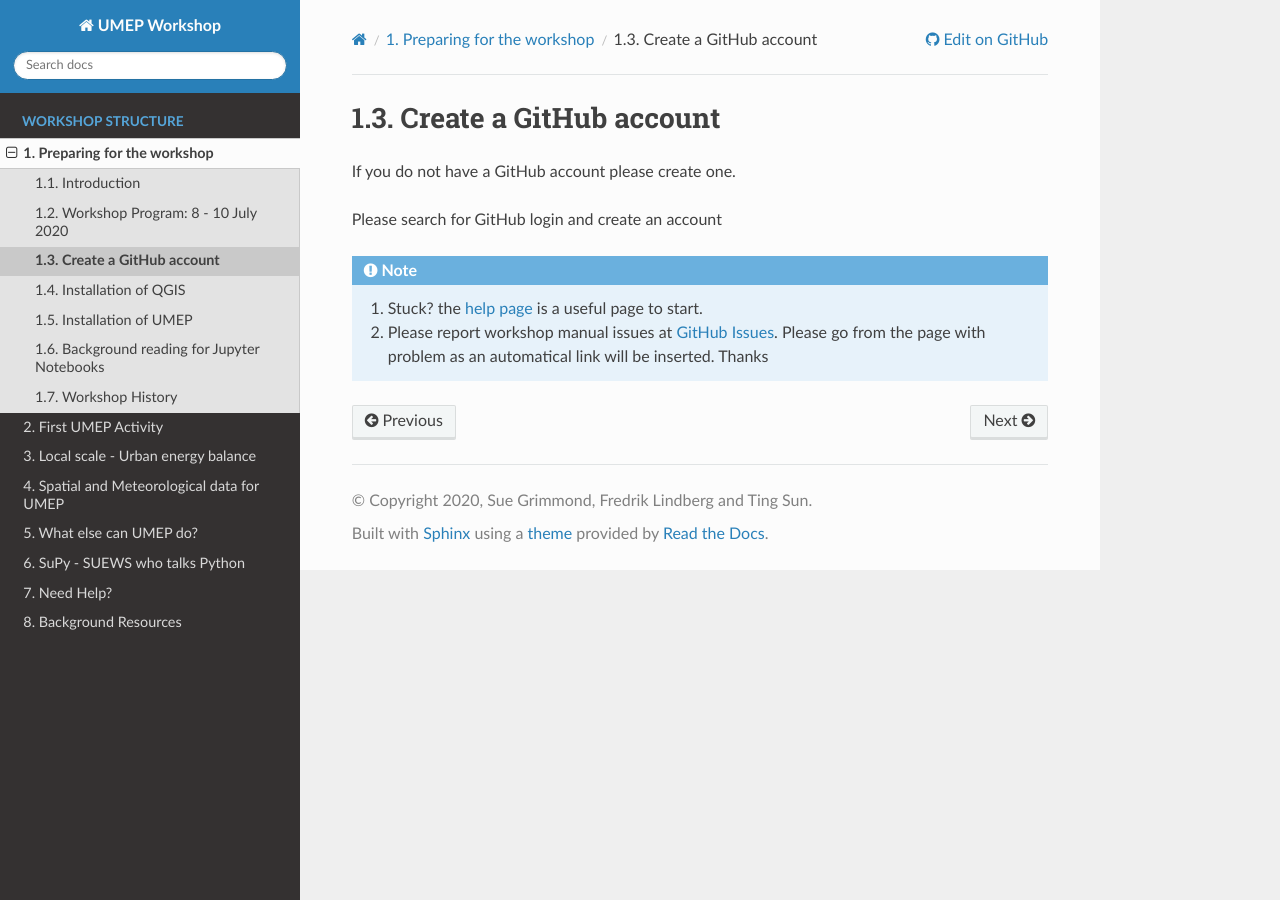
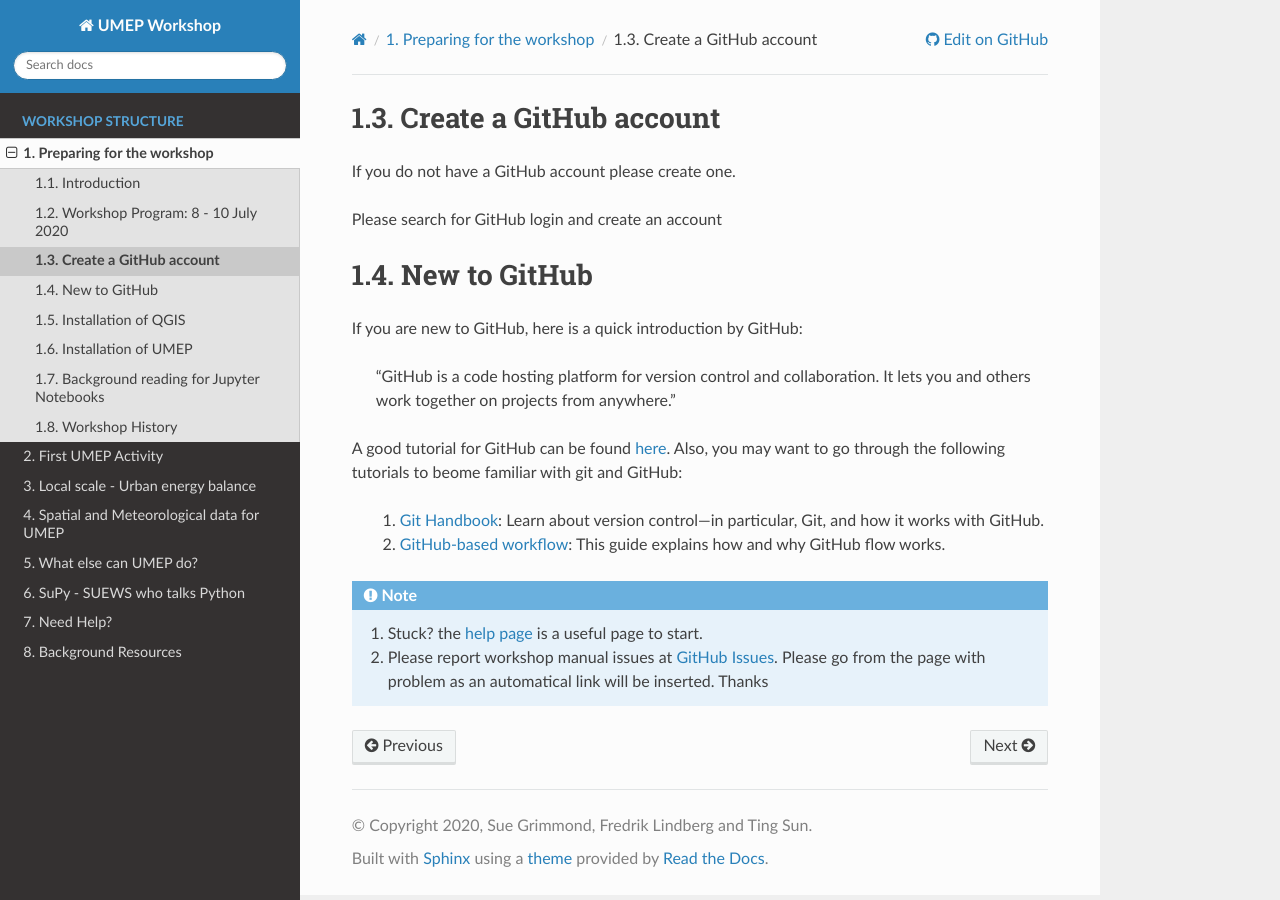
Before and after one commit to Urban-Meteorology-Reading/UMEP-Workshop, a Sphinx documentation site: the page built from source/Prepare/GH1.rst, in a window 1280 px wide. Built offline with Sphinx 7.4.7 and the Read the Docs theme 2.0.0, drawn with Linux system fonts in a browser that asks for light colours.

Commit message:
Update GH1.rst

```diff
--- a/source/Prepare/GH1.rst
+++ b/source/Prepare/GH1.rst
@@ -5,3 +7,23 @@ Create a GitHub account
 If you do not have a GitHub account please create one.
 
 Please search for GitHub login and create an account
+
+
+New to GitHub
+~~~~~~~~~~~~~
+
+If you are new to GitHub, here is a quick introduction by GitHub:
+
+    "GitHub is a code hosting platform for version control and collaboration.
+    It lets you and others work together on projects from anywhere."
+
+A good tutorial for GitHub can be found `here <https://guides.github.com/activities/hello-world/>`__.
+Also, you may want to go through the following tutorials to beome familiar with git and GitHub:
+
+    #. `Git Handbook`_: Learn about version control—in particular, Git, and how it works with GitHub.
+    #. `GitHub-based workflow`_: This guide explains how and why GitHub flow works.
+
+
+.. _GitHub: http://github.com/
+.. _Git Handbook: https://guides.github.com/introduction/git-handbook/
+.. _GitHub-based workflow: https://guides.github.com/introduction/flow/
```
Also changed, not shown: other parts of source/Prepare/GH1.rst (+2 -0 lines).
